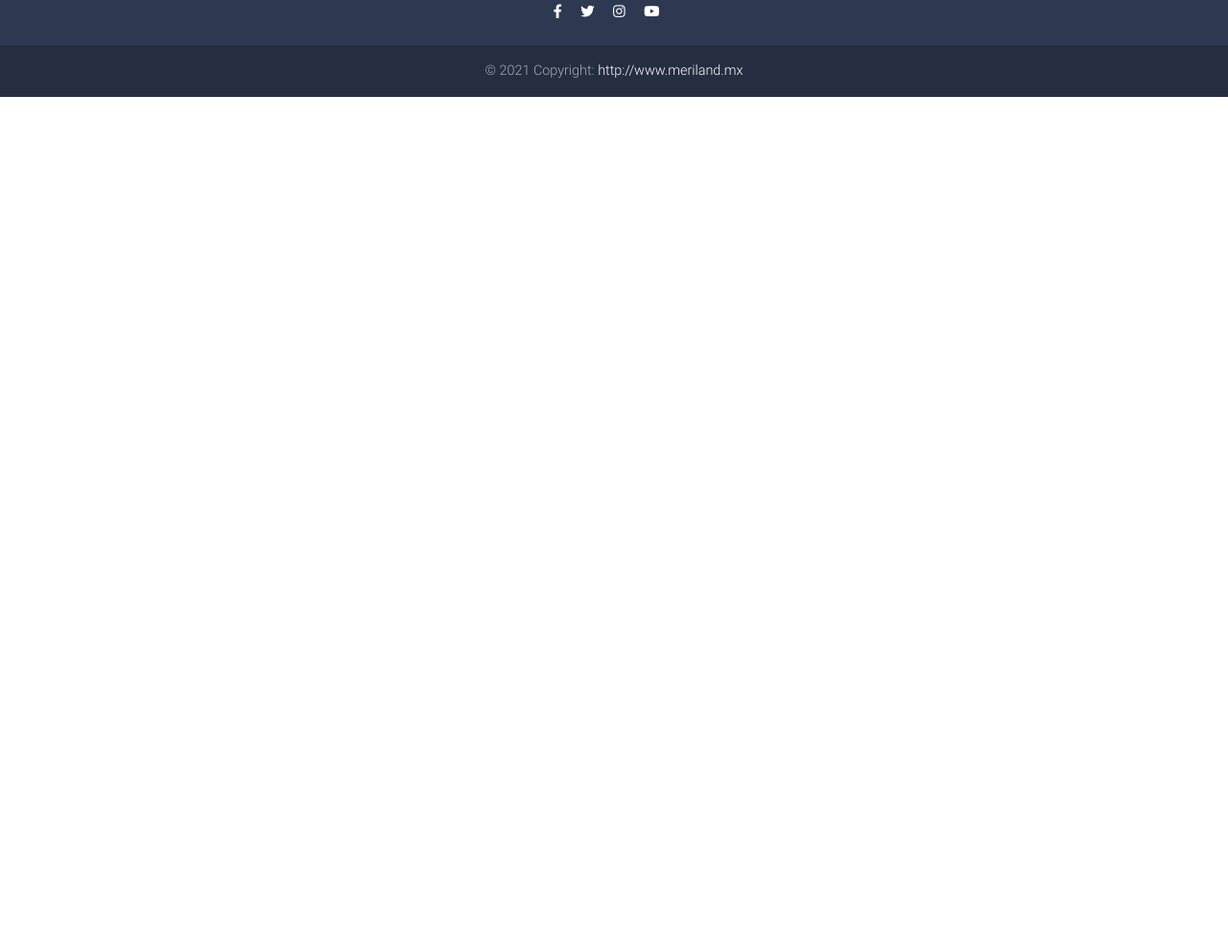
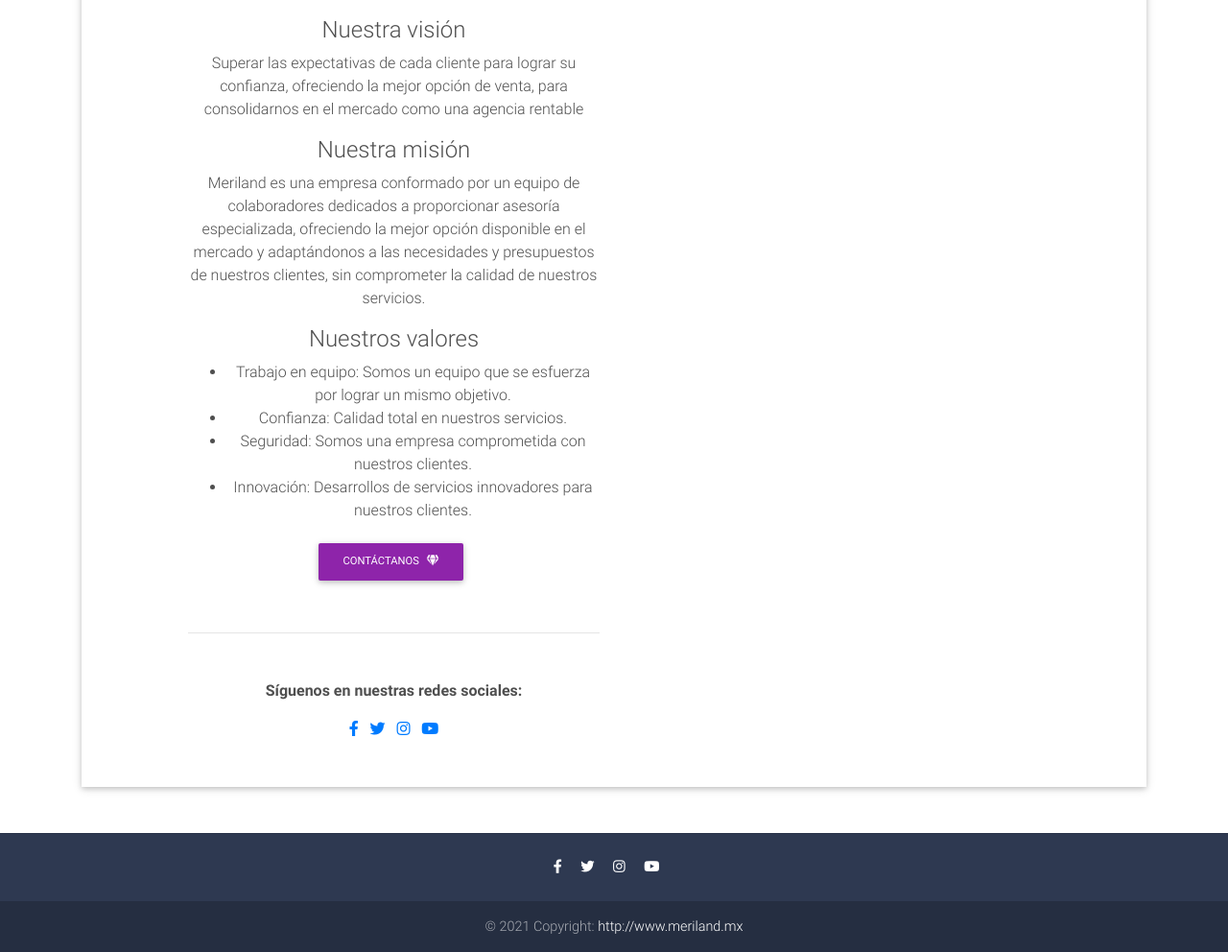
Before and after one commit to titofebles74/PortalMeriland, a Django app: page /quienessomos/ in a window 1280 px wide. Shown: the part 637-1629 px from the top of the page at 96% size. Before the commit the page ends 738 px from the top, so only its background shows below. Run offline with Django 3.2, Linux system fonts and the light colour scheme; some libraries are stand-ins or nearby versions.

Commit message:
"Primera version"

```diff
--- a/adminsite/settings.py
+++ b/adminsite/settings.py
@@ -19,6 +19,9 @@ BASE_DIR = Path(__file__).resolve().parent.parent
 
 # Quick-start development settings - unsuitable for production
 # See https://docs.djangoproject.com/en/3.1/howto/deployment/checklist/
+
+# SECURITY WARNING: keep the secret key used in production secret!
+SECRET_KEY = '!g3=b0*z%4zfjw2$6j4(jhe%=5ze0$!(&3tel2ibl($5i0a_^)'
 
 # SECURITY WARNING: don't run with debug turned on in production!
 DEBUG = True
--- a/meriland/templates/_MainLayout.html
+++ b/meriland/templates/_MainLayout.html
@@ -140,7 +140,7 @@
   <script src="/static/js/popper.min.js"></script>
   <script src="/static/js/bootstrap.min.js"></script>
   <script src="/static/js/mdb.min.js"></script>
-
+  <script src="/static/js/scripty.js"></script>
 </body>
 
 </html>
--- a/meriland/templates/quienessomos.html
+++ b/meriland/templates/quienessomos.html
@@ -19,9 +19,44 @@ Quienes somos
 
           <h3 class="font-weight-bold">Agencia de viajes Meriland!</h3>
 
-          <p class="text-muted">Lorem ipsum dolor, sit amet consectetur adipisicing elit. Id quam sapiente
-            molestiae
-            numquam quas, voluptates omnis nulla ea odio quia similique corrupti magnam, doloremque laborum.</p>
+          <p class="text-muted">
+            <h4 class="font-weight">Quienes somos</h4>
+            Somos una agencia de viajes y de bienes raíces innovadora. Contamos con los mejores precios de paquetes,
+            lugares turísticos, tanto nacionales como extranjeros así como las mejores propiedades en el estado de Yucatán.
+            Nuestra principal característica es el trato serio, cuyo objetivo principal es ofrecerle los mejores
+            destinos turísticos y a los mejores precios del mercado a través de nuestros agentes.
+          </p>
+
+          <p class="text-muted">
+            Contamos con los mejores mayoristas de la región e internacionales, con el fin de ofrecerle los mejores precios
+            y la mejor experiencia que usted pueda tener en sus próximas vacaciones. También ofrecemos en venta o renta
+            propiedades en el estado de Yucatán. Uno de nuestros valores principales, además del servicio al cliente,
+            es la innovación. Todo con el propósito de ofrecerle la mejor experiencia en sus próximas vacaciones
+            o compra y venta de bienes raíces. Visítenos, estamos para serviles.
+          </p>
+
+          <p class="text-muted">
+            <h4 class="font-weight">Nuestra visión</h4>
+            Superar las expectativas de cada cliente para lograr su confianza, ofreciendo la mejor opción de venta,
+            para consolidarnos en el mercado como una agencia rentable
+          </p>
+
+          <p class="text-muted">
+            <h4 class="font-weight">Nuestra misión</h4>
+            Meriland es una empresa conformado por un equipo de colaboradores dedicados a proporcionar asesoría
+            especializada, ofreciendo la mejor opción disponible en el mercado y adaptándonos a las necesidades
+            y presupuestos de nuestros clientes, sin comprometer la calidad de nuestros servicios.
+          </p>
+
+          <p class="text-muted">
+            <h4 class="font-weight">Nuestros valores</h4>
+            <ul>
+                <li> Trabajo en equipo: Somos un equipo que se esfuerza por lograr un mismo objetivo.</li>
+                <li> Confianza: Calidad total en nuestros servicios. </li>
+                <li> Seguridad: Somos una empresa comprometida con nuestros clientes. </li>
+                <li> Innovación: Desarrollos de servicios innovadores para nuestros clientes. </li>
+            </ul>
+          </p>
 
           <a class="btn btn-purple btn-md ml-0" href="/contacto" role="button">Contáctanos<i class="fa fa-gem ml-2"></i></a>
 
```
Also changed, not shown: static/js/scripty.js (+3 -83 lines), meriland/views.py (line endings or trailing spaces).
